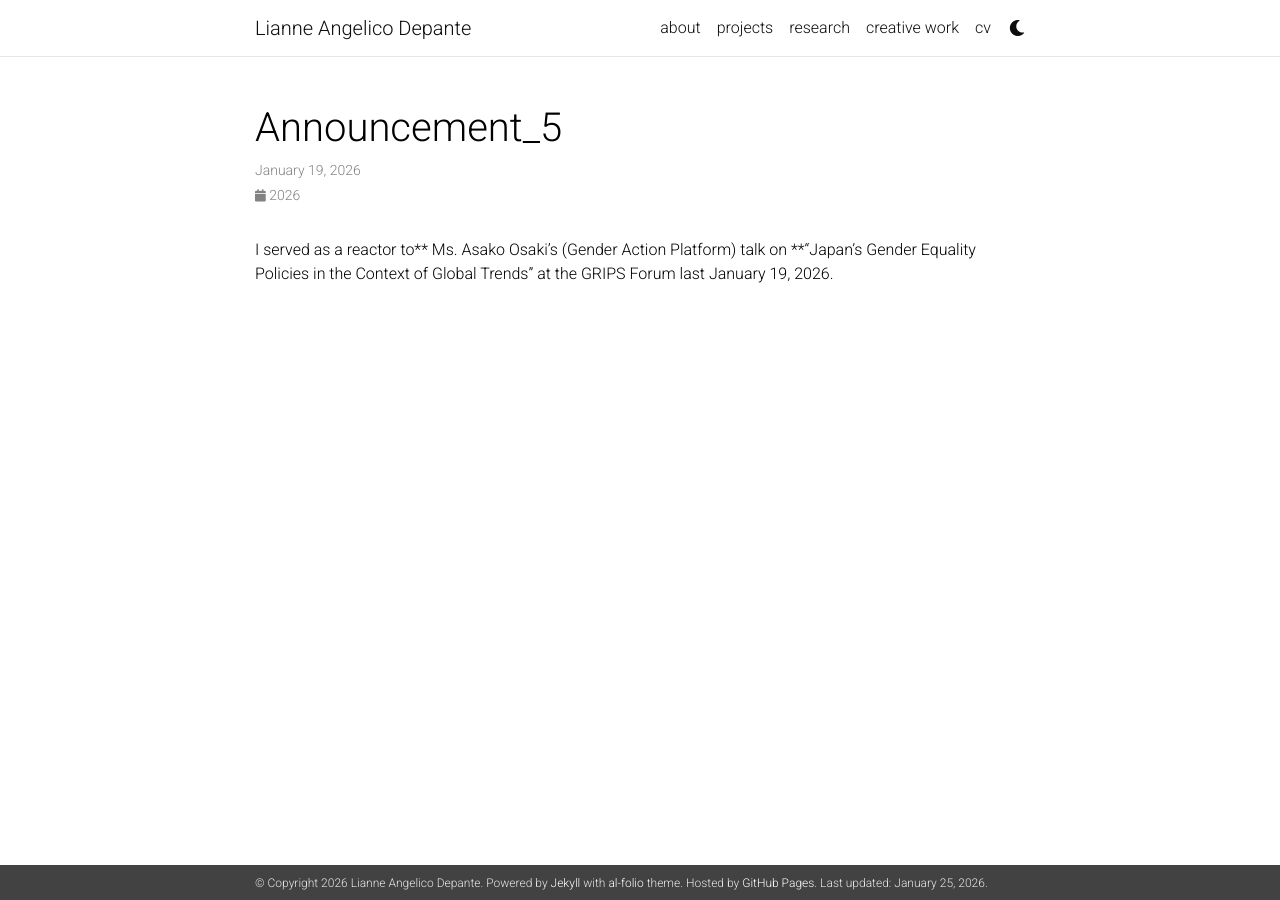
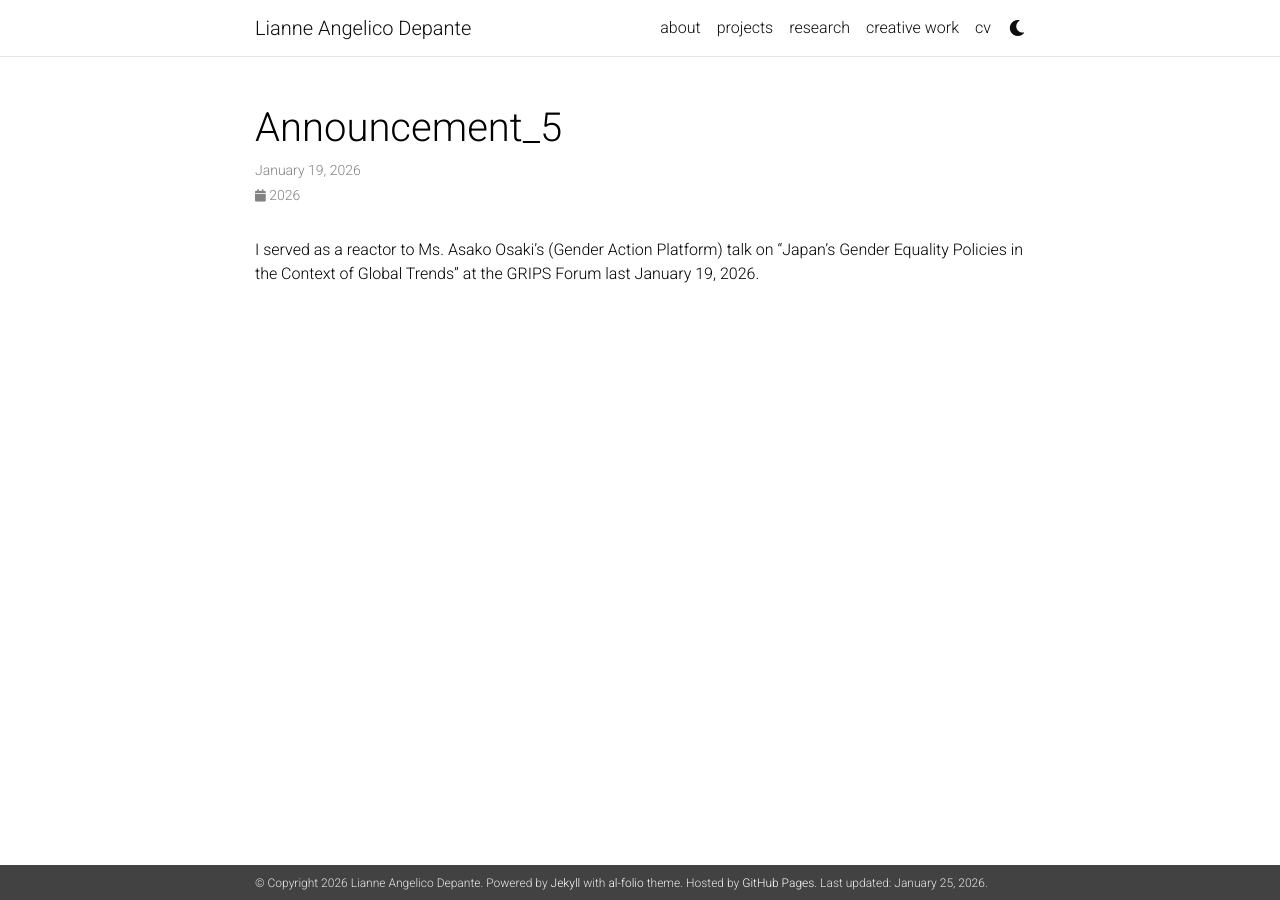
Before and after one commit to liannedepante/liannedepante.github.io, a Jekyll site: the page built from _news/announcement_5.md, in a window 1280 px wide. Built offline with Jekyll 4.4.1, drawn with Linux system fonts in a browser that asks for light colours; comment, search, counter and statistics services are not loaded; a style sheet for code colours, icons or effects is not loaded.

```diff
--- a/_news/announcement_5.md
+++ b/_news/announcement_5.md
@@ -4,4 +4,4 @@ date: 2026-1-19 00:00:00-0000
 inline: true
 ---
 
-I served as a reactor to** Ms. Asako Osaki's (Gender Action Platform) talk on **"Japan’s Gender Equality Policies in the Context of Global Trends" at the GRIPS Forum last January 19, 2026.
+I served as a reactor to Ms. Asako Osaki's (Gender Action Platform) talk on "Japan’s Gender Equality Policies in the Context of Global Trends" at the GRIPS Forum last January 19, 2026.
```
